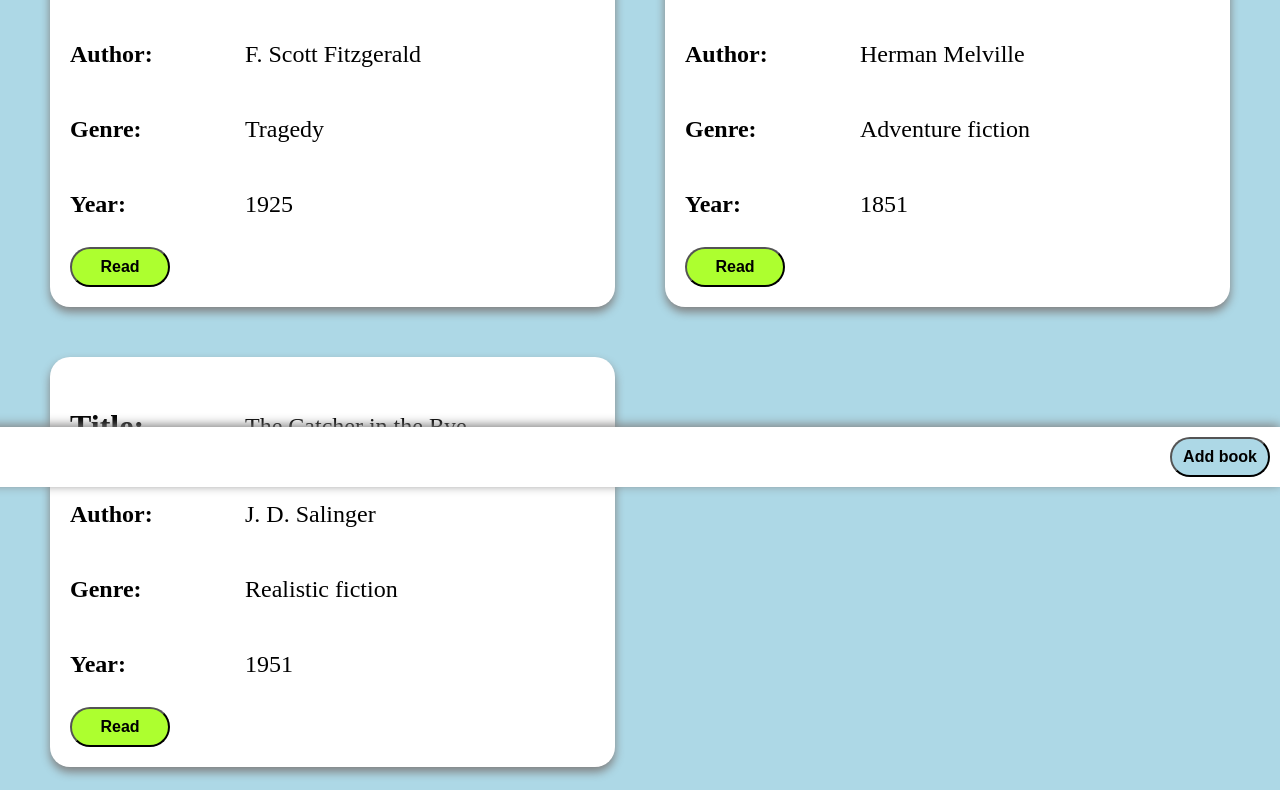
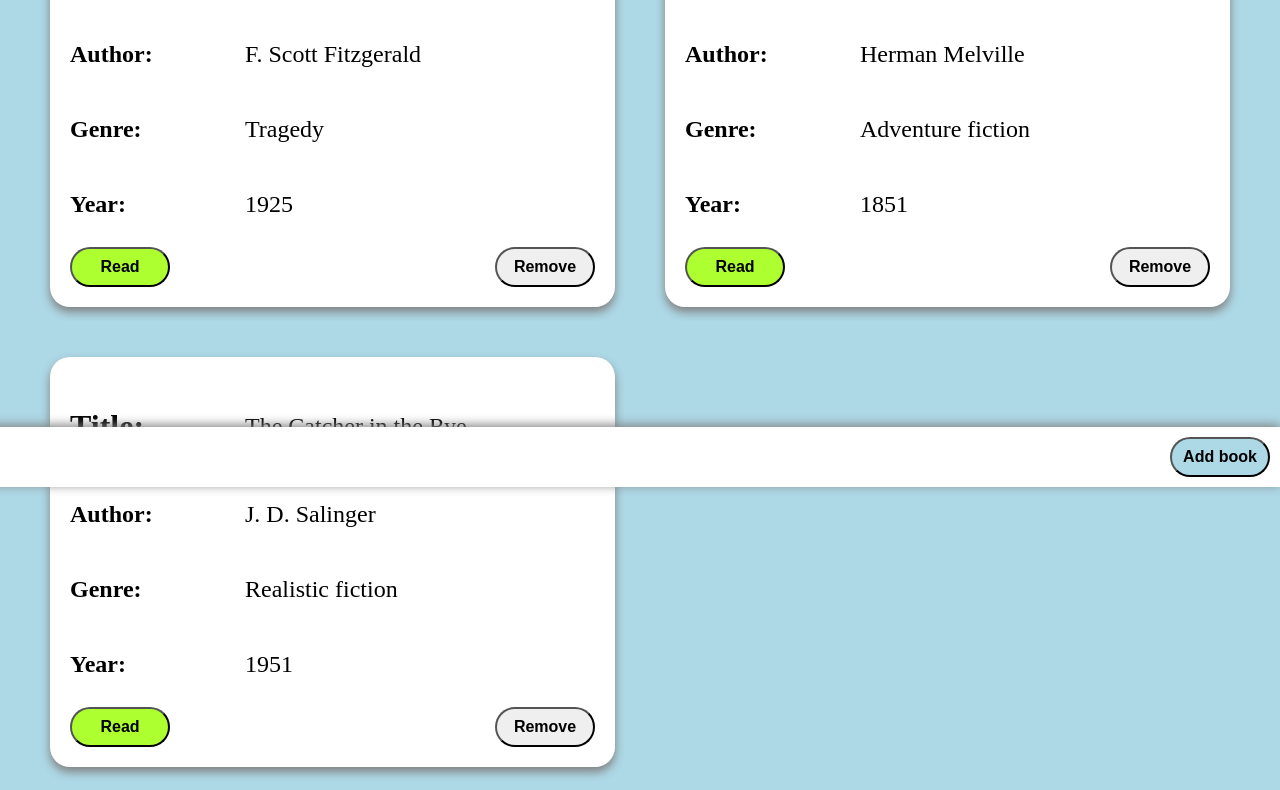
Before and after one commit to ValerioL94/library, a plain HTML site: page index.html in a window 1280 px wide. Shown: the part 313-1103 px from the top of the page. Drawn offline with Linux system fonts and the light colour scheme.

Commit message:
Refactor html and javascript
Book cards are now dynamically generated in javascript,
using the objects in myLibrary array.

```diff
--- a/index.html
+++ b/index.html
@@ -15,75 +15,7 @@
             <h1 class="title">Library </h1>
         </div>
         <div id="cards-container">
-            <div class="card" id="book1">
-                <div class="header">
-                    <h1>Title: </h1>
-                    <p>The Great Gatsby</p>
-                </div>
-                <div class="main">
-                    <div>
-                        <h2>Author: </h2>
-                        <p>F. Scott Fitzgerald</p>
-                    </div>
-                    <div>
-                        <h2>Genre: </h2>
-                        <p>Tragedy</p>
-                    </div>
-                    <div>
-                        <h2>Year: </h2>
-                        <p>1925</p>
-                    </div>
-                </div>
-                <div class="footer">
-                    <button type="button" class="read">Read</button>
-                </div>
-            </div>
-            <div class="card" id="book2">
-                <div class="header">
-                    <h1>Title: </h1>
-                    <p>Moby-Dick; or, The Whale</p>
-                </div>
-                <div class="main">
-                    <div>
-                        <h2>Author: </h2>
-                        <p>Herman Melville</p>
-                    </div>
-                    <div>
-                        <h2>Genre: </h2>
-                        <p>Adventure fiction</p>
-                    </div>
-                    <div>
-                        <h2>Year: </h2>
-                        <p>1851</p>
-                    </div>
-                </div>
-                <div class="footer">
-                    <button type="button" class="read">Read</button>
-                </div>
-            </div>
-            <div class="card" id="book3">
-                <div class="header">
-                    <h1>Title: </h1>
-                    <p>The Catcher in the Rye</p>
-                </div>
-                <div class="main">
-                    <div>
-                        <h2>Author:</h2>
-                        <p>J. D. Salinger</p>
-                    </div>
-                    <div>
-                        <h2>Genre: </h2>
-                        <p>Realistic fiction</p>
-                    </div>
-                    <div>
-                        <h2>Year: </h2>
-                        <p>1951</p>
-                    </div>
-                </div>
-                <div class="footer">
-                    <button type="button" class="read">Read</button>
-                </div>
-            </div>
+
         </div>
         <div id="page-footer">
             <button type="button" class="add-book">Add book</button>
--- a/script.js
+++ b/script.js
@@ -1,24 +1,84 @@
 class Book {
-    constructor(title, author, genre, year, read) {
+    constructor(id, title, author, genre, year, read) {
+        this.id = id;
         this.title = title;
         this.author = author;
         this.genre = genre;
         this.year = year;
+        this.read = read;
     }
-    is_read(answer) {
+    is_read() { }
+}
+
+const book1 = new Book(1, "The Great Gatsby", "F. Scott Fitzgerald", "Tragedy", 1925, "Not read");
+const book2 = new Book(2, "Moby-Dick; or, The Whale", "Herman Melville", "Adventure fiction", 1851, "Not read");
+const book3 = new Book(3, "The Catcher in the Rye", "J. D. Salinger", "Realistic fiction", 1951, "Not read");
+
+const myLibrary = [book1, book2, book3];
+
+window.onload = displayCollection();
+
+function displayCollection() {
+    for (let i = 0; i < myLibrary.length; i++) {
+        bookDisplay(myLibrary[i]);
     }
 }
 
-const book1 = new Book("The Great Gatsby", "F. Scott Fitzgerald", "tragedy", 1925, "not read");
-const book2 = new Book("Moby-Dick; or, The Whale", "Herman Melville", "adventure fiction", 1851, "not read");
-const book3 = new Book("The Catcher in the Rye", "J. D. Salinger", "realistic fiction", 1951, "not read");
+function bookDisplay(book) {
+    const cards_container = document.getElementById("cards-container");
+    const card = document.createElement("div");
+    card.id = `book${book.id}`;
+    card.className = "card";
+    cards_container.appendChild(card);
 
-const myLibrary = [book1, book2, book3];
+    const card_header = document.createElement("div");
+    card_header.className = "header";
+    const card_main = document.createElement("div");
+    card_main.className = "main";
+    const card_footer = document.createElement("div");
+    card_footer.className = "footer";
+    card.append(card_header, card_main, card_footer);
 
+    const header_h1 = document.createElement("h1");
+    header_h1.textContent = "Title: ";
+    const header_p = document.createElement("p");
+    header_p.textContent = `${book.title}`;
+    card_header.append(header_h1, header_p);
 
+    const author = document.createElement("div");
+    const genre = document.createElement("div");
+    const year = document.createElement("div");
+    card_main.append(author, genre, year);
 
-function addBookToLibrary() {
+    const author_h2 = document.createElement("h2");
+    author_h2.textContent = "Author: ";
+    const author_p = document.createElement("p");
+    author_p.textContent = `${book.author}`;
+    author.append(author_h2, author_p);
 
+    const genre_h2 = document.createElement("h2");
+    genre_h2.textContent = "Genre: ";
+    const genre_p = document.createElement("p");
+    genre_p.textContent = `${book.genre}`;
+    genre.append(genre_h2, genre_p);
+
+    const year_h2 = document.createElement("h2");
+    year_h2.textContent = "Year: ";
+    const year_p = document.createElement("p");
+    year_p.textContent = `${book.year}`;
+    year.append(year_h2, year_p);
+
+    const btn_read = document.createElement("button");
+    btn_read.type = "button";
+    btn_read.className = "read";
+    btn_read.textContent = "Read";
+
+    const btn_remove = document.createElement("button");
+    btn_remove.type = "button";
+    btn_remove.className = "remove";
+    btn_remove.textContent = "Remove";
+
+    card_footer.append(btn_read, btn_remove);
 }
 
 const read_buttons = document.getElementsByClassName("read");
@@ -33,8 +93,3 @@ for (const button of read_buttons) {
         }
     });
 }
-// read_button.forEach((button) => {
-//     addEventListener("click", function() {
-//         if (button.className)
-//     })
-// });
--- a/styles.css
+++ b/styles.css
@@ -4,6 +4,14 @@ body {
     margin: 0;
     border: 0;
     background-color: lightblue;
+}
+
+button:hover {
+    cursor: pointer;
+}
+
+p {
+    font-size: 1.5rem;
 }
 
 #content {
@@ -29,10 +37,6 @@ body {
     box-sizing: border-box;
     padding: 50px;
     gap: 50px;
-}
-
-p {
-    font-size: 1.5rem;
 }
 
 #cards-container>.card {
@@ -62,7 +66,9 @@ p {
 
 .card>.footer {
     display: grid;
+    grid-auto-flow: column;
     align-items: end;
+    justify-content: space-between;
 }
 
 .card>.footer>button {
@@ -73,7 +79,6 @@ p {
     width: 100px;
 }
 
-
 .card>.footer>.read {
     transition: 0.5s;
     background-color: greenyellow;
@@ -81,6 +86,10 @@ p {
 
 .card>.footer>.read.not {
     transition: 0.5s;
+    background-color: rgb(255, 80, 80);
+}
+
+.card>.footer>.remove:hover {
     background-color: rgb(255, 80, 80);
 }
 
```
